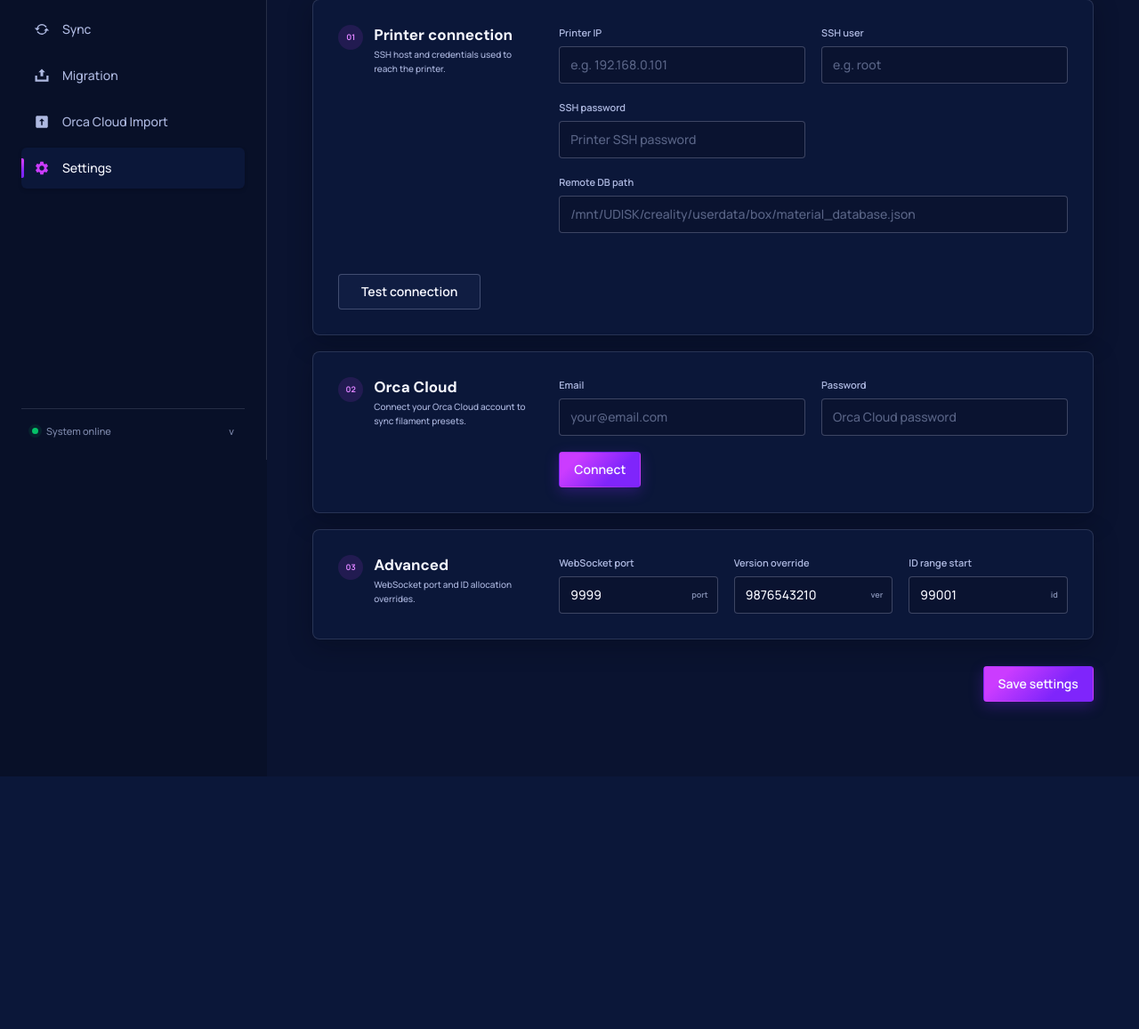
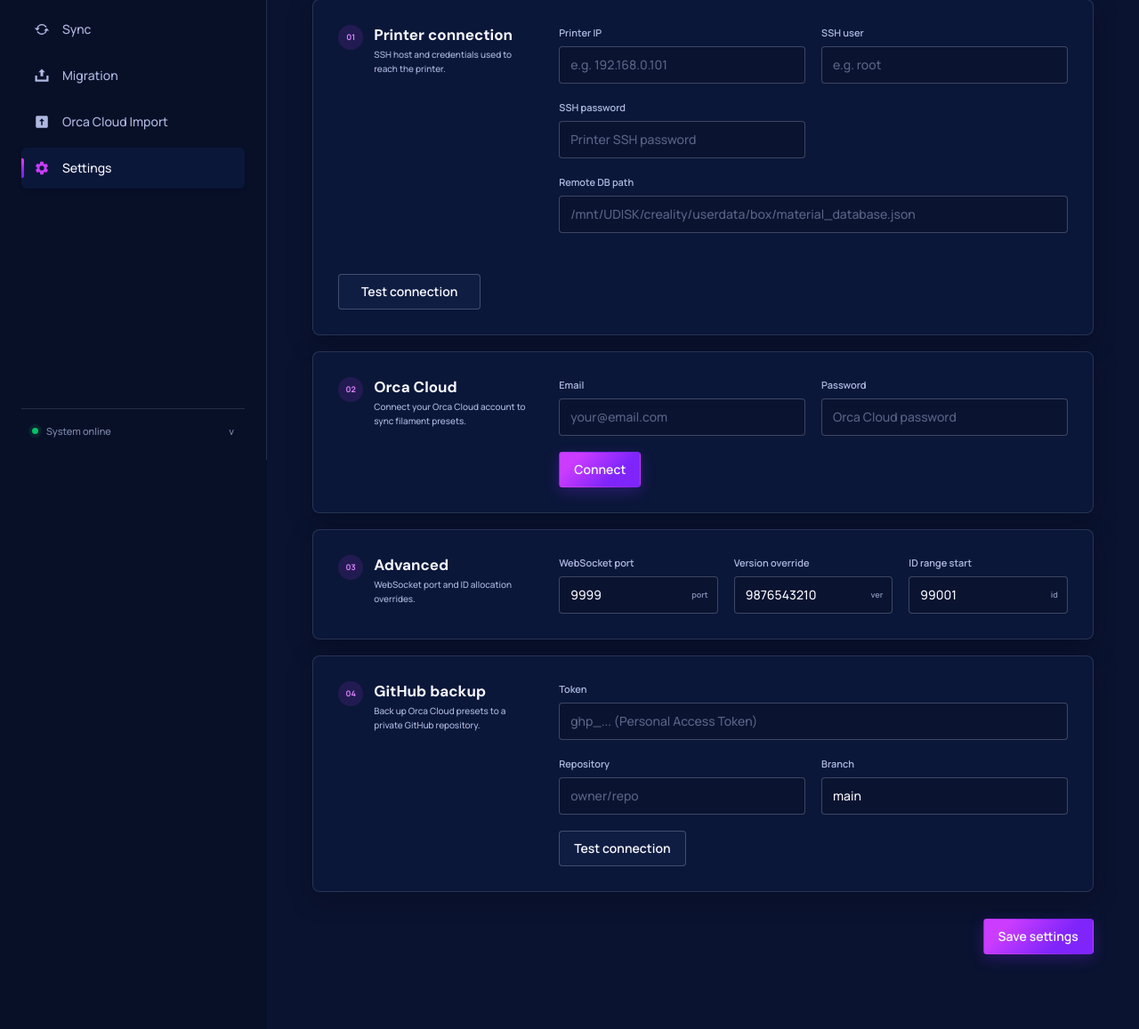
Before and after one commit to oliverzein/filament-manager, a FastAPI app: page /settings in a window 1280 px wide. Shown: the part 283-1440 px from the top of the page at 89% size. Before the commit the page ends 1156 px from the top, so only its background shows below. Run offline with FastAPI, Linux system fonts and the light colour scheme.

Commit message:
feat: add GitHub backup fieldset to settings and backup button to sync page
- Settings: GitHub Backup fieldset (04) with token/repo/branch inputs + test connection button
- Settings: JS handler for github-test-btn calling /api/settings/github-test
- Sync: conditional Backup to GitHub button shown when github_configured
- sync_page route: pass github_configured flag to template context

```diff
--- a/fm/api/templates/settings.html
+++ b/fm/api/templates/settings.html
@@ -31,6 +31,12 @@
       <label><span>WebSocket port</span><div class="input-unit"><input type="number" name="ws_port" value="{{ ws_port }}"><b>port</b></div></label>
       <label><span>Version override</span><div class="input-unit"><input type="number" name="version_override" value="{{ version_override }}"><b>ver</b></div></label>
       <label><span>ID range start</span><div class="input-unit"><input type="number" name="id_range_start" value="{{ id_range_start }}"><b>id</b></div></label>
+    </div></fieldset>
+    <fieldset class="form-section"><div class="form-section-heading"><span>04</span><div><legend>GitHub backup</legend><p>Back up Orca Cloud presets to a private GitHub repository.</p></div></div><div class="form-grid">
+      <label class="full-width"><span>Token</span><input type="password" name="github_token" value="{{ github_token }}" placeholder="ghp_... (Personal Access Token)"></label>
+      <label><span>Repository</span><input name="github_repo" value="{{ github_repo }}" placeholder="owner/repo"></label>
+      <label><span>Branch</span><input name="github_branch" value="{{ github_branch }}" placeholder="main"></label>
+      <div class="full-width"><button type="button" id="github-test-btn" class="button button-secondary">Test connection</button></div>
     </div></fieldset>
     <div class="form-actions"><button type="submit" class="button button-primary">Save settings</button></div>
   </form>
@@ -155,5 +161,28 @@
     }
   });
 })();
+
+// GitHub test connection
+document.getElementById('github-test-btn')?.addEventListener('click', async function() {
+  const token = document.querySelector('[name="github_token"]').value;
+  const repo = document.querySelector('[name="github_repo"]').value;
+  const branch = document.querySelector('[name="github_branch"]').value || 'main';
+  if (!token || !repo) { alert('Enter token and repo first.'); return; }
+  this.disabled = true; this.textContent = 'Testing…';
+  try {
+    const r = await fetch('/api/settings/github-test', {
+      method: 'POST',
+      headers: {'Content-Type': 'application/x-www-form-urlencoded'},
+      body: new URLSearchParams({github_token: token, github_repo: repo, github_branch: branch}),
+    });
+    const data = await r.json();
+    if (data.ok) {
+      alert('Connected! Repo: ' + data.repo + ' (default branch: ' + data.default_branch + ')');
+    } else {
+      alert('Error: ' + data.error);
+    }
+  } catch (e) { alert('Request failed: ' + e.message); }
+  this.disabled = false; this.textContent = 'Test connection';
+});
 </script>
 {% endblock %}
--- a/fm/api/ui.py
+++ b/fm/api/ui.py
@@ -737,7 +737,12 @@ def sync_page(request: Request, db: DbSession) -> HTMLResponse:
     ))
     return _templates(request).TemplateResponse(
         request, "sync.html",
-        {"drift": drift, "awaiting_jobs": awaiting_jobs, "recent_jobs": recent_jobs},
+        {
+            "drift": drift,
+            "awaiting_jobs": awaiting_jobs,
+            "recent_jobs": recent_jobs,
+            "github_configured": load_github_config() is not None,
+        },
     )
 
 
```
Also changed, not shown: fm/api/templates/sync.html (+1 -1 lines).
